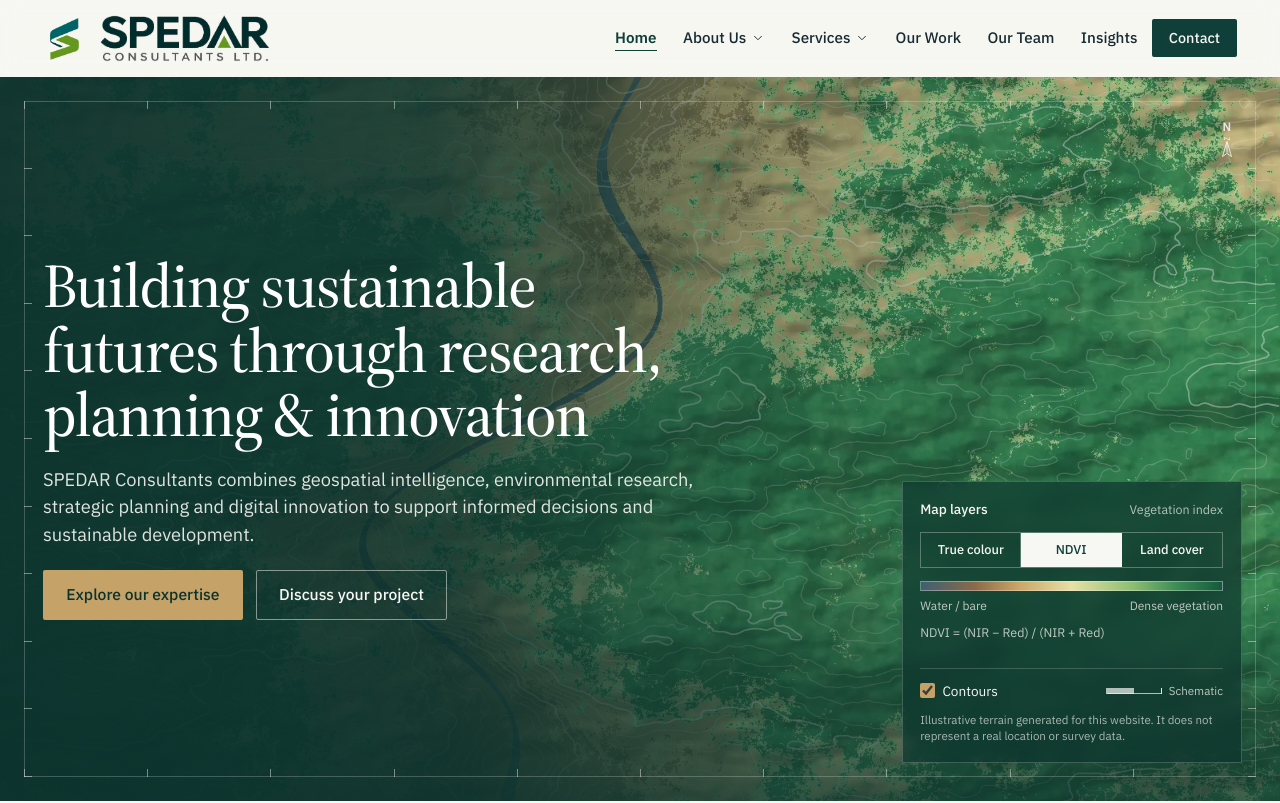
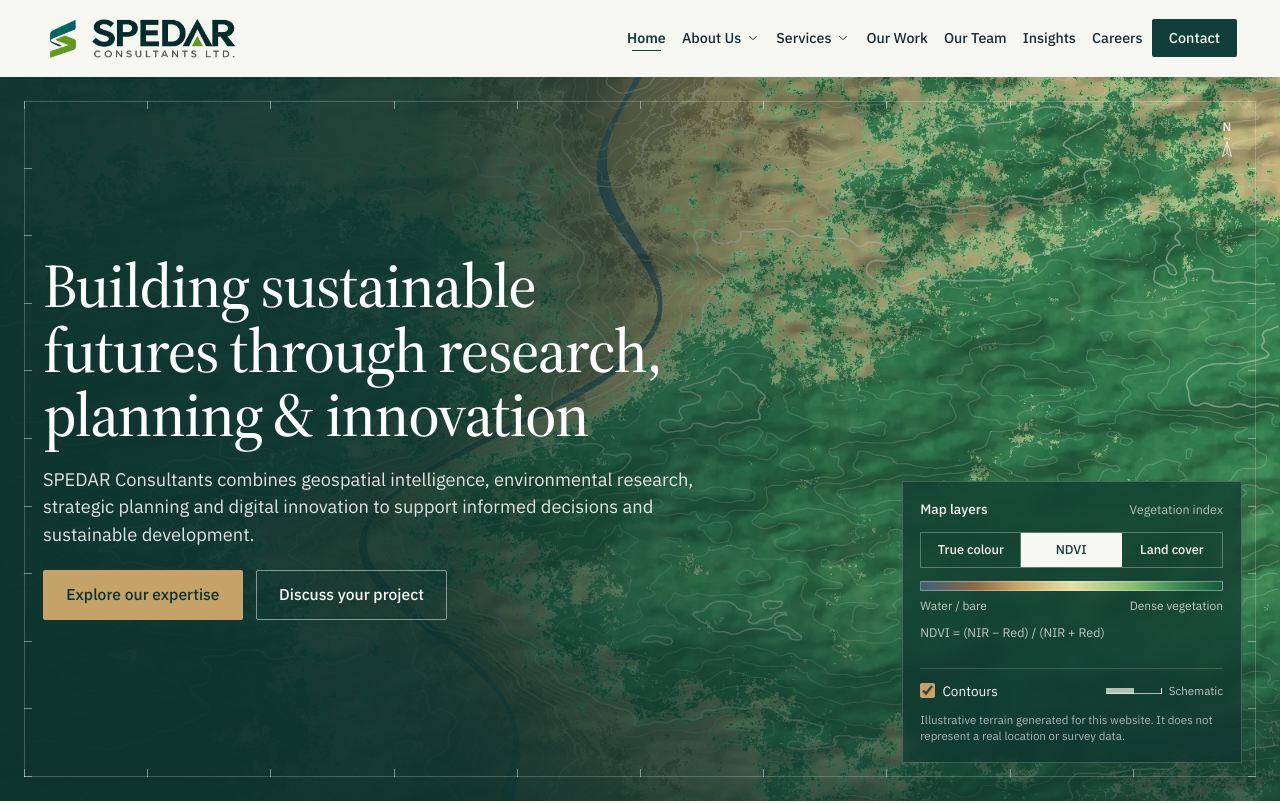
Before and after one commit to spedarconsultantsltd/spedarconsultantsltd.github.io, a plain HTML site: page index.html in a window 1280 px wide. Shown: the top 803 px of the page. Drawn offline with Linux system fonts and the light colour scheme.

Commit message:
Add files via upload

```diff
--- a/assets/css/style.css
+++ b/assets/css/style.css
@@ -712,3 +712,15 @@ figcaption, .caption { font-size: .82rem; color: var(--ink-soft); margin-top: .7
   #about-menu.dropdown a{padding:.85rem 1.15rem}
   #about-menu.dropdown a strong{font-size:1rem}
 }
+
+/* Careers header navigation: compact desktop spacing when the extra item
+   approaches the responsive breakpoint. Existing mobile menu is unchanged. */
+@media (min-width: 1081px) and (max-width: 1310px) {
+  .header-inner { gap: .45rem; }
+  .nav__list > li > .nav__link,
+  .nav__list > li > .nav__toggle { padding-left: .43rem; padding-right: .43rem; font-size: .89rem; }
+  .nav__cta { margin-left: .25rem; }
+  .brand img.brand__wordmark { width: 148px; }
+  .brand img.brand__mark { width: 40px; height: 40px; }
+  .brand { gap: .45rem; }
+}
--- a/assets/js/main.js
+++ b/assets/js/main.js
@@ -81,6 +81,46 @@
     });
     li.replaceChild(toggle, aboutLink);
     li.appendChild(dropdown);
+  }
+
+
+  /* ---- Careers link in the main header across all pages ----
+     Insert before Contact, using the same relative path as the existing
+     header links. This leaves the About and Services dropdowns intact.
+     The footer Careers link remains managed by initCareersFooterLink(). */
+  function initCareersHeaderLink() {
+    var nav = document.getElementById('site-nav');
+    if (!nav) return;
+    var list = nav.querySelector('.nav__list');
+    if (!list) return;
+    var existing = $all('a.nav__link', list).some(function (link) {
+      return /(^|\/)careers\.html(?:[#?].*)?$/.test(link.getAttribute('href') || '');
+    });
+    if (existing) return;
+
+    var contact = list.querySelector('li.nav__cta a[href$="contact.html"]') || list.querySelector('li.nav__cta a');
+    var team = list.querySelector('a.nav__link[href$="team.html"]');
+    var insights = list.querySelector('a.nav__link[href$="insights.html"]');
+    var reference = contact || team || insights;
+    var refHref = reference ? reference.getAttribute('href') : 'contact.html';
+    var folder = refHref.indexOf('/') >= 0 ? refHref.slice(0, refHref.lastIndexOf('/') + 1) : '';
+
+    var item = document.createElement('li');
+    item.className = 'nav__careers';
+    var link = document.createElement('a');
+    link.className = 'nav__link';
+    link.href = folder + 'careers.html';
+    link.textContent = 'Careers';
+    if ((window.location.pathname.split('/').pop() || '').toLowerCase() === 'careers.html') {
+      link.setAttribute('aria-current', 'page');
+    }
+    item.appendChild(link);
+    var contactItem = contact && contact.closest('li');
+    if (contactItem && contactItem.parentElement === list) {
+      list.insertBefore(item, contactItem);
+    } else {
+      list.appendChild(item);
+    }
   }
 
   /* ---- 3. Navigation: mobile menu + services dropdown ---- */
@@ -294,6 +334,6 @@
     });
   }
 
-  function init() { applyConfig(); initHeader(); initAboutMenu(); initNav(); initMapLayers(); initReveal(); initSubnav(); initFilters(); initContactForm(); initCopy(); initCareersFooterLink(); }
+  function init() { applyConfig(); initHeader(); initAboutMenu(); initCareersHeaderLink(); initNav(); initMapLayers(); initReveal(); initSubnav(); initFilters(); initContactForm(); initCopy(); initCareersFooterLink(); }
   if (document.readyState === "loading") document.addEventListener("DOMContentLoaded", init); else init();
 })();
```
